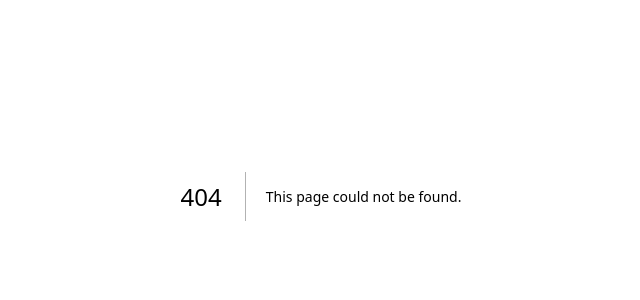
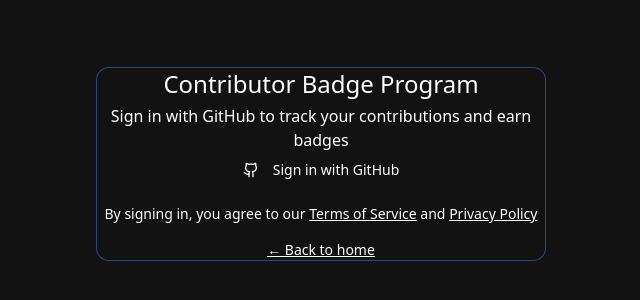
Before and after one commit to Demon-Die/Certifier, a Next.js app: page /auth/signin in a window 1280 px wide. Before the commit this address had no page. Shown: the part 204-504 px from the top of the page, without its empty margins (319-959 px from the left). Built offline with nearby package versions, Linux system fonts and the light colour scheme.

Commit message:
feat(02-auth-profiles-01): create sign-in page and reusable sign-in button component
- Add SignInButton component with GitHub OAuth integration
- Add sign-in page with centered card layout
- Use lucide-react Github icon and NextAuth signIn

```diff
--- /dev/null
+++ b/src/app/auth/signin/page.tsx
@@ -0,0 +1,39 @@
+import { Card, CardContent, CardDescription, CardHeader, CardTitle } from '@/components/ui/card';
+import { SignInButton } from '@/components/auth/sign-in-button';
+import Link from 'next/link';
+
+export default function SignInPage() {
+  return (
+    <div className="flex min-h-[calc(100vh-4rem)] items-center justify-center px-4 py-12">
+      <Card className="w-full max-w-md">
+        <CardHeader className="text-center">
+          <CardTitle className="text-2xl">Contributor Badge Program</CardTitle>
+          <CardDescription className="text-base">
+            Sign in with GitHub to track your contributions and earn badges
+          </CardDescription>
+        </CardHeader>
+        <CardContent className="space-y-4">
+          <SignInButton />
+          <p className="text-center text-sm text-muted-foreground">
+            By signing in, you agree to our{' '}
+            <Link href="/terms" className="underline hover:text-foreground">
+              Terms of Service
+            </Link>{' '}
+            and{' '}
+            <Link href="/privacy" className="underline hover:text-foreground">
+              Privacy Policy
+            </Link>
+          </p>
+          <div className="text-center">
+            <Link
+              href="/"
+              className="text-sm text-muted-foreground underline hover:text-foreground"
+            >
+              ← Back to home
+            </Link>
+          </div>
+        </CardContent>
+      </Card>
+    </div>
+  );
+}
--- /dev/null
+++ b/src/components/auth/sign-in-button.tsx
@@ -0,0 +1,24 @@
+'use client';
+
+import { signIn } from 'next-auth/react';
+import { Button } from '@/components/ui/button';
+import { GithubIcon } from 'lucide-react';
+
+export function SignInButton() {
+  const handleSignIn = () => {
+    signIn('github', { callbackUrl: '/dashboard' });
+  };
+
+  return (
+    <Button
+      variant="default"
+      size="lg"
+      onClick={handleSignIn}
+      disabled={false}
+      className="w-full"
+    >
+      <GithubIcon className="mr-2 size-4" aria-hidden="true" />
+      Sign in with GitHub
+    </Button>
+  );
+}
```
